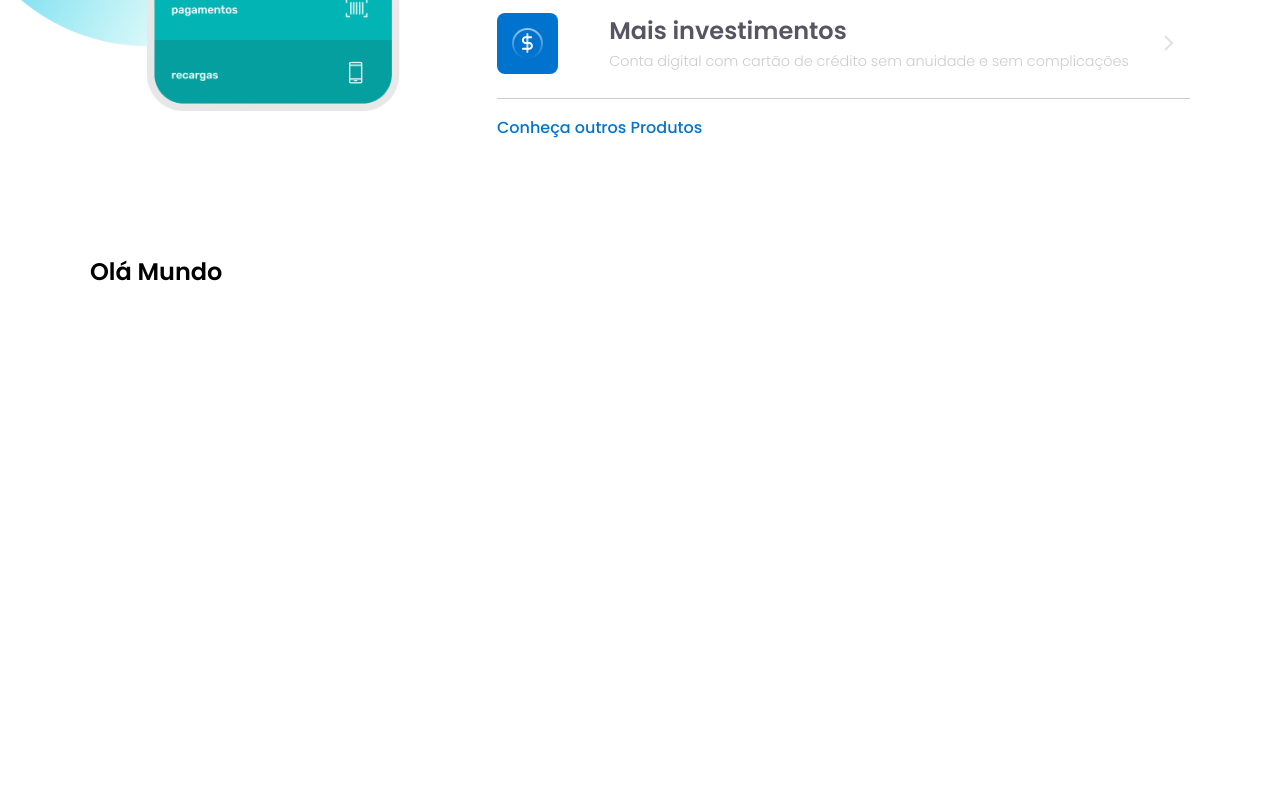
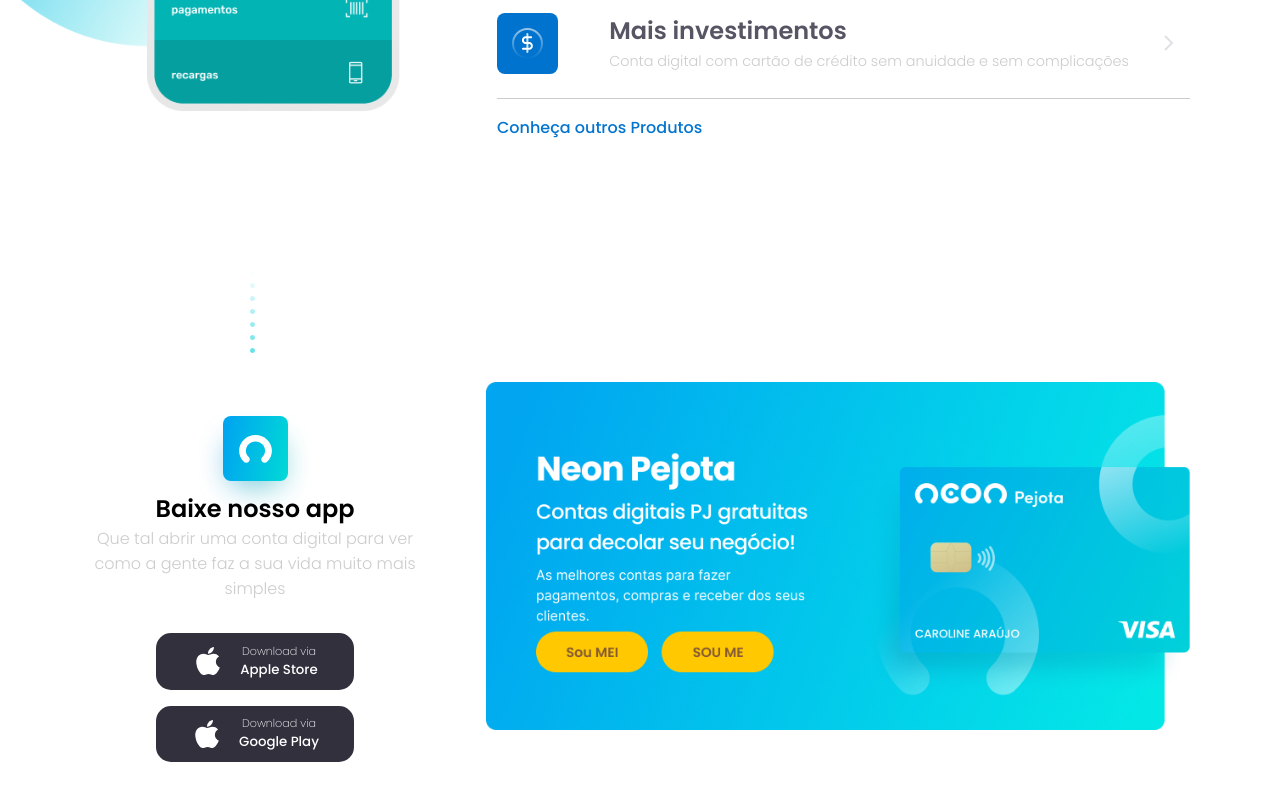
Before and after one commit to PedroMakengo/Banco-Neon, a React (Create React App) app: page / in a window 1280 px wide. Shown: the part 1306-2106 px from the top of the page. Built offline with nearby package versions, Linux system fonts and the light colour scheme.

Commit message:
Terminando

```diff
--- a/src/components/NeonPejota/index.tsx
+++ b/src/components/NeonPejota/index.tsx
@@ -1,10 +1,41 @@
 import { Container, Content } from "./style";
+
+import { FaApple } from "react-icons/fa";
+
+import BaixarImg from "../../assets/images/Group 9.svg";
 
 export function NeonPejota() {
   return (
     <Container>
       <Content>
-        <h1>Olá Mundo</h1>
+        <div className="BaixaApp">
+          <img src={BaixarImg} alt="" />
+
+          <div className="conteudoApp">
+            <h2>Baixe nosso app</h2>
+            <p>
+              Que tal abrir uma conta digital para ver como a gente faz a sua
+              vida muito mais simples
+            </p>
+            <div className="buttons">
+              <button>
+                <FaApple />
+                <div>
+                  <small>Download via</small>
+                  <span>Apple Store</span>
+                </div>
+              </button>
+              <button>
+                <FaApple />
+                <div>
+                  <small>Download via</small>
+                  <span>Google Play</span>
+                </div>
+              </button>
+            </div>
+          </div>
+        </div>
+        <div className="NeonBanner"></div>
       </Content>
     </Container>
   );
--- a/src/components/NeonPejota/style.ts
+++ b/src/components/NeonPejota/style.ts
@@ -1,14 +1,87 @@
 import styled from "styled-components";
 
+import Banner from "../../assets/images/banner-pj.png";
+import Union from "../../assets/images/Union-7.svg";
+
 export const Container = styled.section`
-  height: 80vh;
+  height: 70vh;
 `;
 
 export const Content = styled.div`
   max-width: 1100px;
+  height: 100%;
   margin: 0 auto;
 
   display: flex;
   align-items: center;
   justify-content: space-between;
+
+  background-image: url(${Union});
+  background-repeat: no-repeat;
+  background-position-x: 10rem;
+  background-position-y: 1rem;
+
+  padding-top: 8rem;
+
+  .BaixaApp {
+    width: 30%;
+    text-align: center;
+    margin-top: -1.5rem;
+
+    .conteudoApp {
+      margin-top: -2rem;
+    }
+
+    p {
+      font-weight: 300;
+      color: #ccc;
+    }
+
+    .buttons {
+      display: flex;
+      flex-direction: column;
+      width: 60%;
+
+      margin: 0 auto;
+      margin-top: 2rem;
+
+      button {
+        padding: 0.6rem 1rem;
+        display: flex;
+        align-items: center;
+        justify-content: center;
+
+        border-radius: 15px;
+        border: 0;
+
+        background-color: #33303e;
+        color: #fff;
+
+        svg {
+          font-size: 2rem;
+          margin-right: 1rem;
+        }
+        & + button {
+          margin-top: 1rem;
+        }
+
+        div {
+          display: flex;
+          flex-direction: column;
+
+          span {
+            font-weight: 400;
+          }
+        }
+      }
+    }
+  }
+
+  .NeonBanner {
+    width: 64%;
+    height: 100%;
+    background-image: url(${Banner});
+    background-repeat: no-repeat;
+    background-size: 100%;
+  }
 `;
```
Also changed, not shown: src/assets/images/banner-pj.png (renamed from src/assets/images/banner - pj.png).
